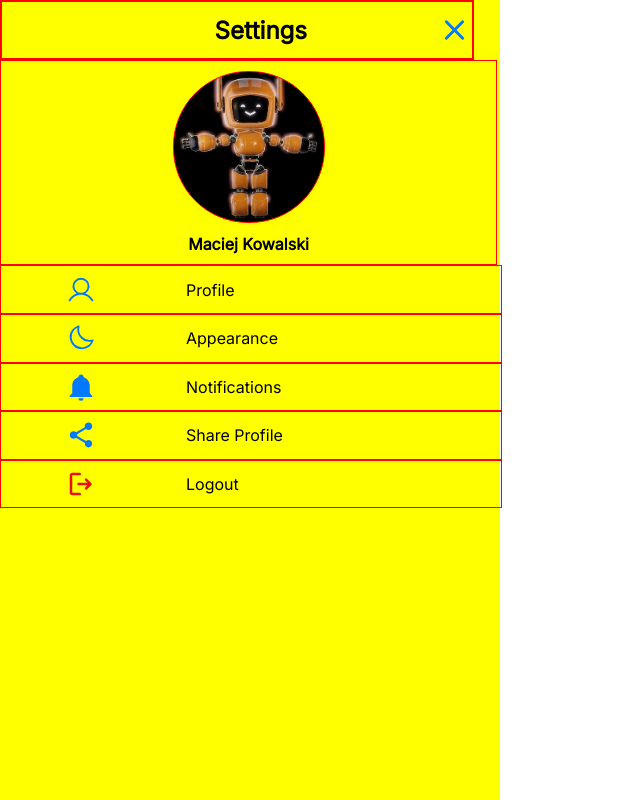
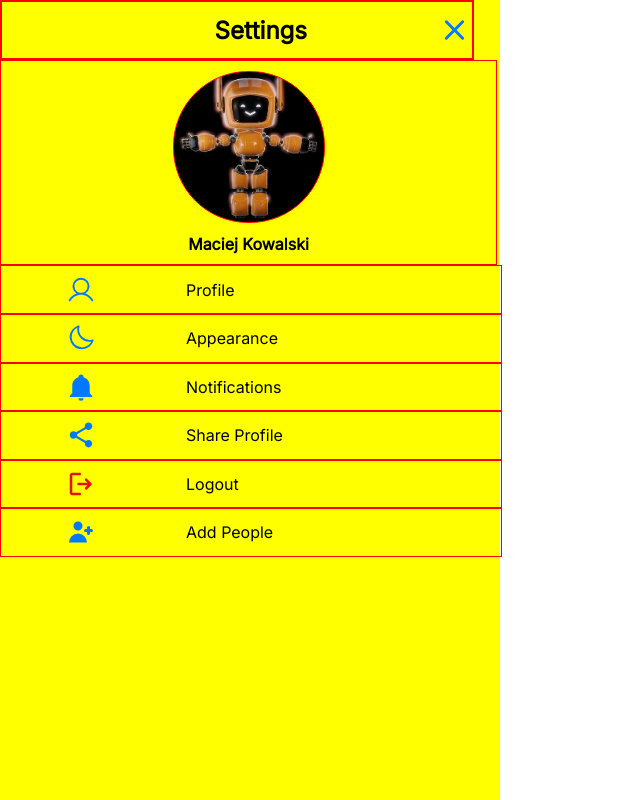
Before and after one commit to debankanmitra/Micro-services_Chat-application, a React (Vite) app in the folder chatApp/: page / in a window 1280 px wide. Shown: the whole page, without its empty margins (0-640 px from the left). Built offline with nearby package versions, Linux system fonts and the light colour scheme.

Commit message:
addpeople

```diff
--- /dev/null
+++ b/chatApp/src/Settings/Addpeople.jsx
@@ -0,0 +1,31 @@
+import React from "react";
+import styled from "styled-components";
+
+const Div = styled.div`
+    width: 100%;
+    border: 1px solid red;
+    display: flex;
+    align-items: center;
+    position: relative;
+`;
+const Svg = styled.svg`
+    margin-left: 13%;
+`;
+const H = styled.h2`
+    font-size: 1em;
+    font-weight:500;
+    padding-left: 18%;
+    position: relative;
+
+`;
+
+function Addpeople() {
+  return <Div>
+  <Svg xmlns="http://www.w3.org/2000/svg" width="30" height="30" viewBox="0 0 20 20"><path fill="#0079FF"
+  d="M8 9a3 3 0 1 0 0-6a3 3 0 0 0 0 6Zm0 2a6 6 0 0 1 6 6H2a6 6 0 0 1 6-6Zm8-4a1 1 0 1 0-2 0v1h-1a1 1 0 1 0 0 2h1v1a1 1 0 1 0 2 0v-1h1a1 1 0 1 0 0-2h-1V7Z"/></Svg>
+
+  <H>Add People</H >
+</Div>
+}
+
+export default Addpeople;
--- a/chatApp/src/Settings/Settings.jsx
+++ b/chatApp/src/Settings/Settings.jsx
@@ -7,6 +7,7 @@ import Theme from './Theme'
 import Notifications from './Notifications'
 import Shareprofile from './Shareprofile'
 import Logout from './Logout'
+import Addpeople from './Addpeople'
 
 
 
@@ -30,7 +31,7 @@ function Settings(props) {
       <Notifications/>
       <Shareprofile/>
       <Logout/>
-
+      <Addpeople/>
     </Div>
   )
 }
```
Also changed, not shown: chatApp/src/Settings/style.css (added).
